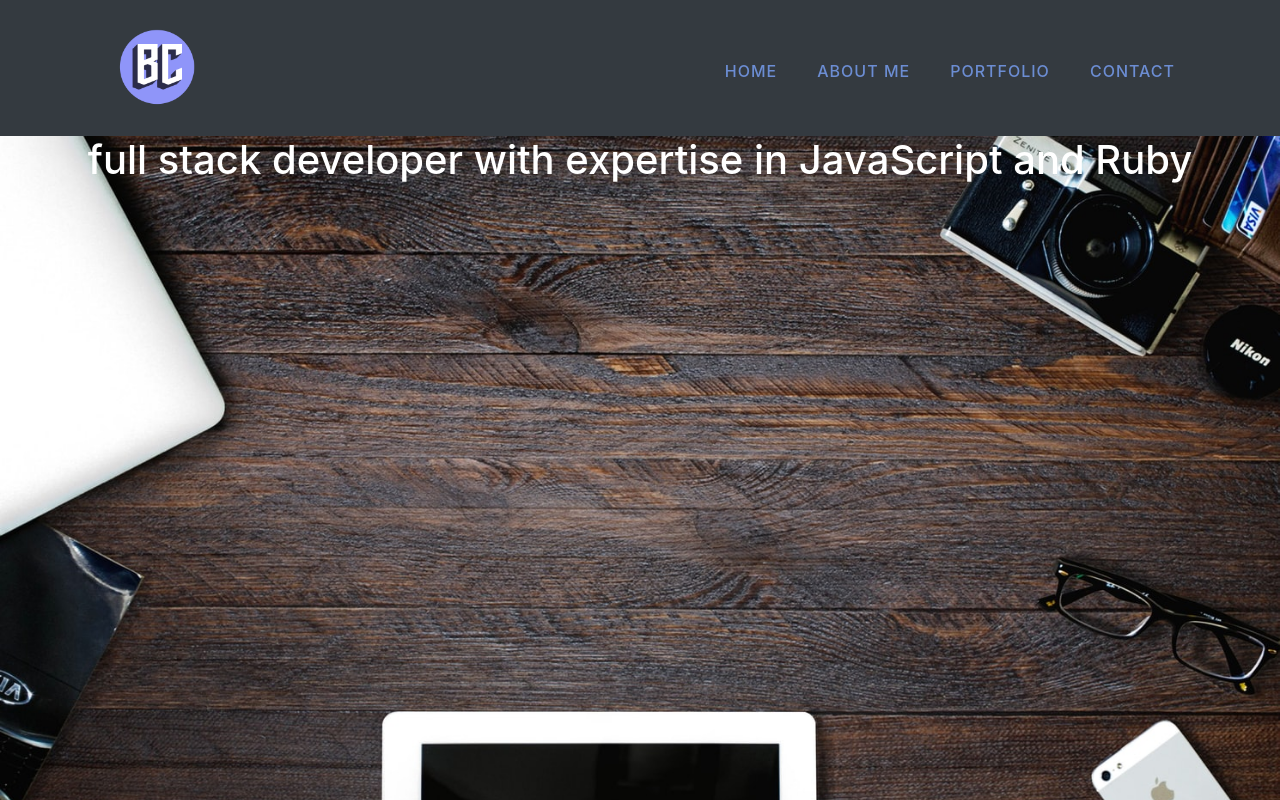
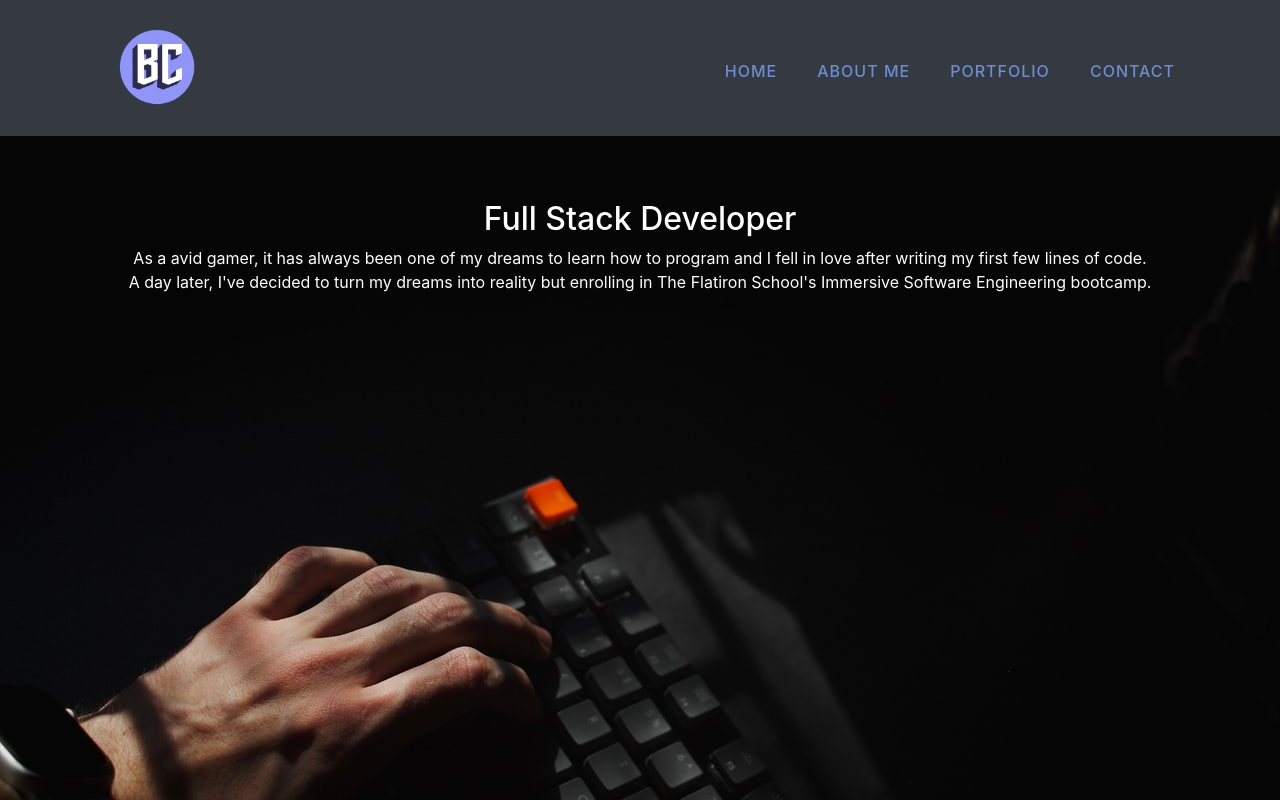
Before and after one commit to StevenWuTG/portfolio-react, a React (Create React App) app: page /about in a window 1280 px wide. Built offline with nearby package versions, Linux system fonts and the light colour scheme.

Commit message:
changed background

```diff
--- a/src/App.css
+++ b/src/App.css
@@ -30,8 +30,8 @@ nav a.nav-link{
   letter-spacing: 1px;
   cursor: pointer;
   border-top: 5px solid;
-  background-color: black;
-  color: var(black);
+  /* background-color: black; */
+  /* color: var(black); */
   position: relative;
   z-index: 2;
 }
@@ -65,6 +65,12 @@ nav ul li {
   background-color: var(--primary-dark);
   border-top: 5px solid var(--primary-blue) !important;
   color: var(black);
+  position: relative;
+
+}
+.navbar-nav > li > a {
+  background-color: var(--primary-dark) !important;
+  /* background-color: rgba(255,255,255,0); */
 
 }
 
@@ -72,13 +78,22 @@ nav ul li {
 
 .main-wrapper {
   position:relative;
-  background: url(background3.jpeg) no-repeat;
+  background-color: black;
   background-size: cover;
   background-position: center;
   height: 83vh;
+  display:flex;
+  top: 0;
+  left: 0;
+  right: 0;
+  bottom: 0;
+  justify-content: center;
+  background: url(background5.jpeg);
+  text-align: center;
 }
 
 .main-info {
+  background-position: center;
   display:flex;
   position: absolute;
   top: 0;
@@ -112,13 +127,24 @@ nav ul li {
 /************** About Me ***************/
 
 .about-me {
-  background-color: black;
-  display: flex;
-  max-height: 83vh;
+
+  display:flex;
+  /* background-color: black; */
+  flex-direction: column;
+  margin-top: 5%;
+  top: 0;
+  left: 0;
+  right: 0;
+  bottom: 0;
+  /* justify-content: center; */
+  text-align: center;
+
 }
 
 .about-text {
   color: var(--primary-white);
+  max-width: 80vw;
+
 }
 
 /************** Portfolio Component ***************/
@@ -143,13 +169,11 @@ nav ul li {
 /************** Contact Me ***************/
 
 .contact-me {
-  /* justify-content: center;
-  display: flex;
-  */
-
+  /* justify-content: center; */
+  /* display: flex; */
+  /* position: absolute; */
   height: 50vh;
   display:flex;
-  position: absolute;
   top: 0;
   left: 0;
   right: 0;
@@ -163,6 +187,7 @@ nav ul li {
 /************** Contact Form ***************/
 
 .form-box {
+  min-height: 400px;
   max-width: 500px;
   margin: auto;
   padding: 50px;
@@ -177,3 +202,10 @@ h1, p {
 input, textarea {
   width: 100%;
 }
+
+
+/************** Link Text ***************/
+
+.link-text{
+  color: var(--primary-white);
+}
--- a/src/App.js
+++ b/src/App.js
@@ -1,7 +1,7 @@
 
 import './App.css';
 import "bootstrap/dist/css/bootstrap.min.css"
-import React, {useState} from "react"
+import React from "react"
 import Navbar from "./components/Navbar"
 import AboutMe from "./components/AboutMe"
 import Portfolio from "./components/Portfolio"
--- a/src/components/AboutMe.js
+++ b/src/components/AboutMe.js
@@ -5,11 +5,18 @@ const AboutMe = (props) => {
 
     return (
         <div className="main-wrapper">
-            <div className="about-text">
-                <h1>full stack developer with expertise in JavaScript and Ruby</h1>
+            <div className="about-me">
+                <div className="about-text">
+                    <h2>Full Stack Developer</h2>
+                </div>
+
+                <p className="about-text">
+                    As a avid gamer, it has always been one of my dreams to learn how to program and I fell in love after writing my first few lines of code. A day later, I've decided to turn my dreams into reality but enrolling in The Flatiron School's Immersive Software Engineering bootcamp.
+                    <br></br>
+
+                </p>
 
 
-                <a href="#" />
             </div>
 
         </div>
```
Also changed, not shown: src/background4.jpeg (added), src/background5.jpeg (added).
